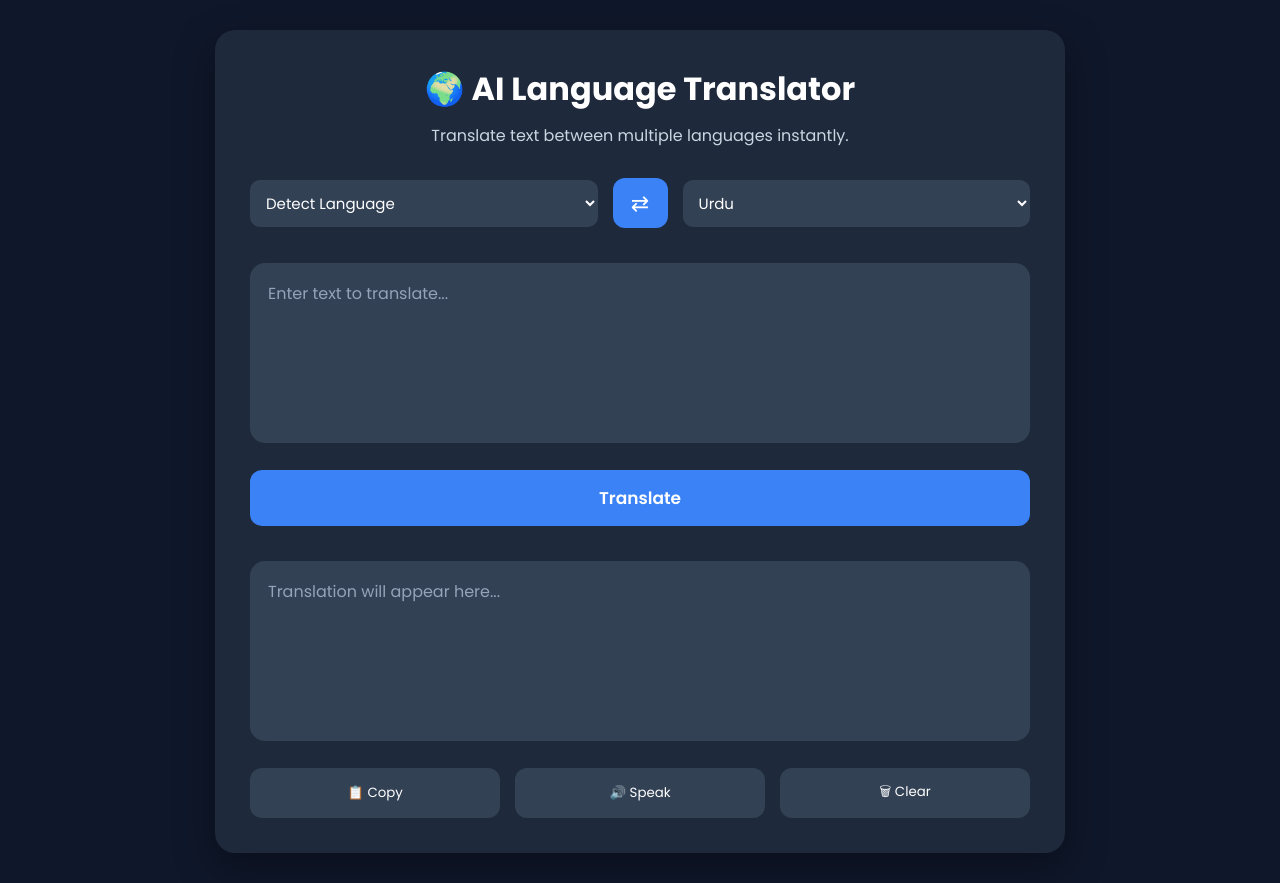
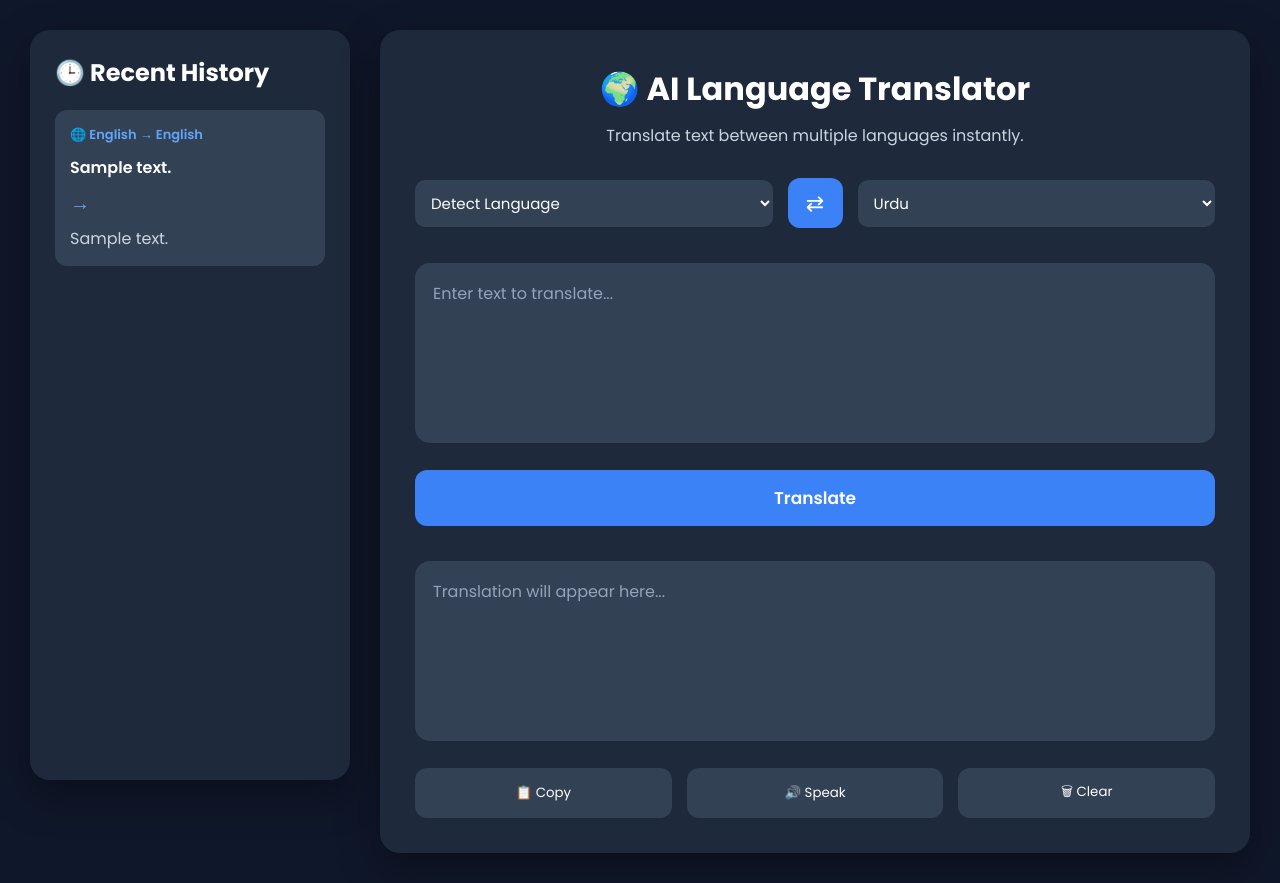
Before and after one commit to HibaIsmail6/AI-Language-Translator, a Flask app: page / in a window 1280 px wide. Run offline with Flask 3, Linux system fonts and the light colour scheme; tables that the repository leaves empty hold one stand-in row (values such as "Sample post").

Commit message:
Add interactive translation history restoration

```diff
--- a/app.py
+++ b/app.py
@@ -28,15 +28,16 @@ def translate():
             "error": "Please enter some text to translate."
         }), 400
 
-    translated = translate_text(
+    translated, detected_language = translate_text(
         text=text,
         source=source,
         target=target
     )
+
     save_translation(
         source_text=text,
         translated_text=translated,
-        source_language=source,
+        source_language=detected_language,
         target_language=target
     )
 
--- a/static/css/style.css
+++ b/static/css/style.css
@@ -19,10 +19,53 @@ body{
 
 .container{
     width:100%;
-    max-width:850px;
+    max-width:1400px;
+    margin:auto;
+}
+
+.app-layout{
+    display:flex;
+    gap:30px;
+    align-items:flex-start;
+}
+
+.history-panel{
+
+    width:320px;
+
+    background:#1e293b;
+
+    border-radius:20px;
+
+    padding:25px;
+
+    box-shadow:0 15px 40px rgba(0,0,0,.35);
+
+    height:750px;
+
+    overflow-y:auto;
+
+}
+
+.history-panel h2{
+
+    color:white;
+
+    margin-bottom:20px;
+
+}
+.empty-history{
+
+    color:#94a3b8;
+
+    text-align:center;
+
+    margin-top:40px;
+
 }
 
 .card{
+    flex:1;
     background:#1e293b;
     border-radius:20px;
     padding:35px;
@@ -202,3 +245,69 @@ textarea::placeholder{
     }
 
 }
+/* ===============================
+   History Items
+================================ */
+
+.history-item{
+
+    background:#334155;
+
+    border-radius:12px;
+
+    padding:15px;
+
+    margin-bottom:15px;
+
+    transition:.3s;
+
+    cursor:pointer;
+
+}
+
+.history-item:hover{
+
+    background:#475569;
+
+}
+
+.history-source{
+
+    color:white;
+
+    font-weight:600;
+
+    word-break:break-word;
+
+}
+
+.history-arrow{
+
+    color:#60a5fa;
+
+    font-size:20px;
+
+    margin:8px 0;
+
+}
+
+.history-target{
+
+    color:#cbd5e1;
+
+    word-break:break-word;
+
+}
+.history-language{
+
+    color:#60a5fa;
+
+    font-size:13px;
+
+    font-weight:600;
+
+    margin-bottom:10px;
+
+    text-transform:capitalize;
+
+}
--- a/static/js/script.js
+++ b/static/js/script.js
@@ -19,6 +19,8 @@ const swapButton = document.getElementById("swap-btn");
 const copyButton = document.getElementById("copy-btn");
 const clearButton = document.getElementById("clear-btn");
 const speakButton = document.getElementById("speak-btn");
+
+const historyList = document.getElementById("history-list");
 
 // ===============================
 // Loading State
@@ -69,6 +71,71 @@ function loadLanguages() {
 loadLanguages();
 
 // ===============================
+// Load Translation History
+// ===============================
+
+async function loadHistory() {
+
+    try {
+
+        const response = await fetch("/history");
+
+        if (!response.ok) {
+
+            throw new Error("Failed to load history.");
+
+        }
+
+        const history = await response.json();
+
+        historyList.innerHTML = "";
+
+        history.forEach(item => {
+
+            const historyItem = document.createElement("div");
+
+            historyItem.dataset.sourceText = item.source_text;
+            historyItem.dataset.translatedText = item.translated_text;
+            historyItem.dataset.sourceLanguage = item.source_language;
+            historyItem.dataset.targetLanguage = item.target_language;
+
+            historyItem.className = "history-item";
+
+            historyItem.innerHTML = `
+                <p class="history-language">
+                    🌐 ${languages[item.source_language]} → ${languages[item.target_language]}
+                </p>
+
+                <p class="history-source">
+                    ${item.source_text}
+                </p>
+
+                <p class="history-arrow">
+                    →
+                </p>
+
+                <p class="history-target">
+                    ${item.translated_text}
+                </p>
+            `;
+            historyItem.addEventListener("click", restoreHistoryItem);
+
+            historyList.appendChild(historyItem);
+
+        });
+
+    }
+
+    catch (error) {
+
+        console.error(error);
+
+        showToast("Unable to load history.", "error");
+
+    }
+
+}
+// ===============================
 // Translate Text
 // ===============================
 
@@ -110,6 +177,7 @@ async function translateText() {
             throw new Error(data.error);
         }
         outputText.value = data.translated_text;
+        loadHistory();
     }
     catch (error)
     {
@@ -142,6 +210,26 @@ function swapLanguages() {
 
     inputText.value = outputText.value;
     outputText.value = tempText;
+
+}
+
+// ===============================
+// Restore History Item
+// ===============================
+
+function restoreHistoryItem(event) {
+
+    const historyItem = event.currentTarget;
+
+    inputText.value = historyItem.dataset.sourceText;
+
+    outputText.value = historyItem.dataset.translatedText;
+
+    sourceLanguage.value = historyItem.dataset.sourceLanguage;
+
+    targetLanguage.value = historyItem.dataset.targetLanguage;
+
+    showToast("Translation restored.", "success");
 
 }
 
@@ -229,3 +317,5 @@ copyButton.addEventListener("click", copyTranslation);
 clearButton.addEventListener("click", clearText);
 
 speakButton.addEventListener("click", speakTranslation);
+
+loadHistory();
--- a/templates/index.html
+++ b/templates/index.html
@@ -6,6 +6,7 @@
     <title>AI Language Translator</title>
 
     <link rel="stylesheet" href="{{ url_for('static', filename='css/style.css') }}">
+
     <script src="{{ url_for('static', filename='js/languages.js') }}" defer></script>
     <script src="{{ url_for('static', filename='js/toast.js') }}" defer></script>
     <script src="{{ url_for('static', filename='js/script.js') }}" defer></script>
@@ -14,6 +15,30 @@
 <body>
 
 <div class="container">
+
+    <div class="app-layout">
+
+        <!-- ===============================
+             History Panel
+        ================================ -->
+
+        <aside class="history-panel">
+
+            <h2>🕒 Recent History</h2>
+
+            <div id="history-list">
+
+                <p class="empty-history">
+                    No translations yet.
+                </p>
+
+            </div>
+
+        </aside>
+
+        <!-- ===============================
+             Translator Card
+        ================================ -->
 
         <div class="card">
 
@@ -24,6 +49,7 @@
             </p>
 
             <!-- Language Selection -->
+
             <div class="language-section">
 
                 <select id="source-language"></select>
@@ -36,25 +62,29 @@
 
             </div>
 
-        <!-- Input Text -->
+            <!-- Input -->
+
             <textarea
                     id="input-text"
                     placeholder="Enter text to translate..."
             ></textarea>
 
-        <!-- Translate Button -->
+            <!-- Translate -->
+
             <button id="translate-btn">
                 Translate
             </button>
 
-        <!-- Output Text -->
+            <!-- Output -->
+
             <textarea
                     id="output-text"
                     placeholder="Translation will appear here..."
                     readonly
             ></textarea>
 
-        <!-- Action Buttons -->
+            <!-- Actions -->
+
             <div class="actions">
 
                 <button id="copy-btn">
@@ -75,6 +105,8 @@
 
     </div>
 
+</div>
+
 <!-- ===============================
      Toast Notification
 ================================ -->
```
Also changed, not shown: services/translator.py (+13 -13 lines). Lines whose indentation alone changed are shown as unchanged.
